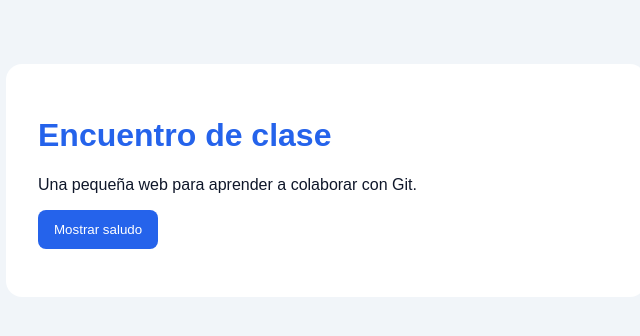
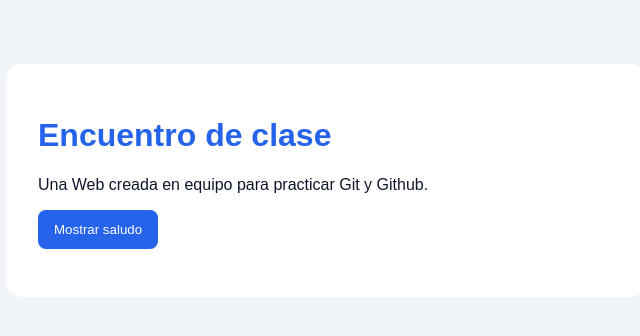
Before and after one commit to Ramallancias44/practica-git-pareja, a plain HTML site: page index.html in a window 1280 px wide. Shown: the full height of the page, 314-954 px from the left. Drawn offline with Linux system fonts and the light colour scheme.

Commit message:
Actualizar la descripción del encuentro

```diff
--- a/index.html
+++ b/index.html
@@ -10,7 +10,7 @@
 <body>
   <main class="tarjeta">
     <h1>Encuentro de clase</h1>
-    <p id="descripcion">Una pequeña web para aprender a colaborar con Git.</p>
+    <p id="descripcion">Una Web creada en equipo para practicar Git y Github.</p>
     <button id="saludar" type="button">Mostrar saludo</button>
     <p id="mensaje" aria-live="polite"></p>
   </main>
```
